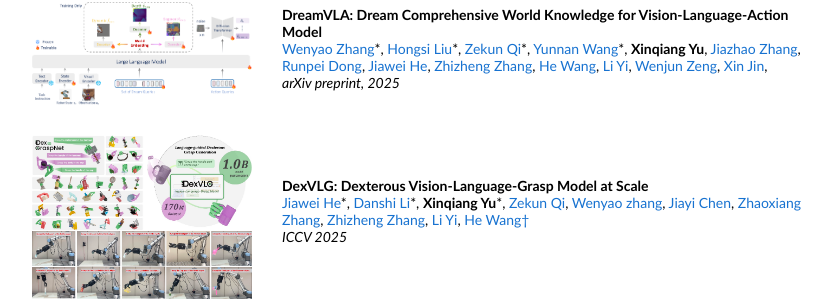
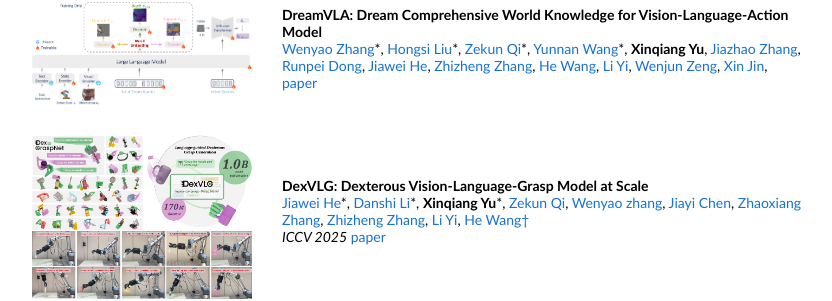
Before and after one commit to XinQIangYU/yuxinqiang.github.io, a plain HTML site: page index.html in a window 1280 px wide. Shown: the part 478-779 px from the top of the page, without its empty margins (218-1050 px from the left). Drawn offline with Linux system fonts and the light colour scheme.

Commit message:
Update index.html
update DexVLG and DreamVLA

```diff
--- a/index.html
+++ b/index.html
@@ -68,7 +68,7 @@
 	<a href="">Wenjun Zeng</a>,
 	<a href="">Xin Jin</a>,
         <br>
-        <em>arXiv preprint, 2025</em>
+        <a href="https://arxiv.org/abs/2507.04447">paper</a>
         <br>
         <p></p>
       </td>
@@ -94,6 +94,7 @@
         <a href="https://hughw19.github.io/">He Wang†</a>
         <br>
         <em>ICCV 2025</em>
+		  <a href="https://arxiv.org/abs/2507.02747">paper</a>
         <br>
         <p></p>
       </td>
```
